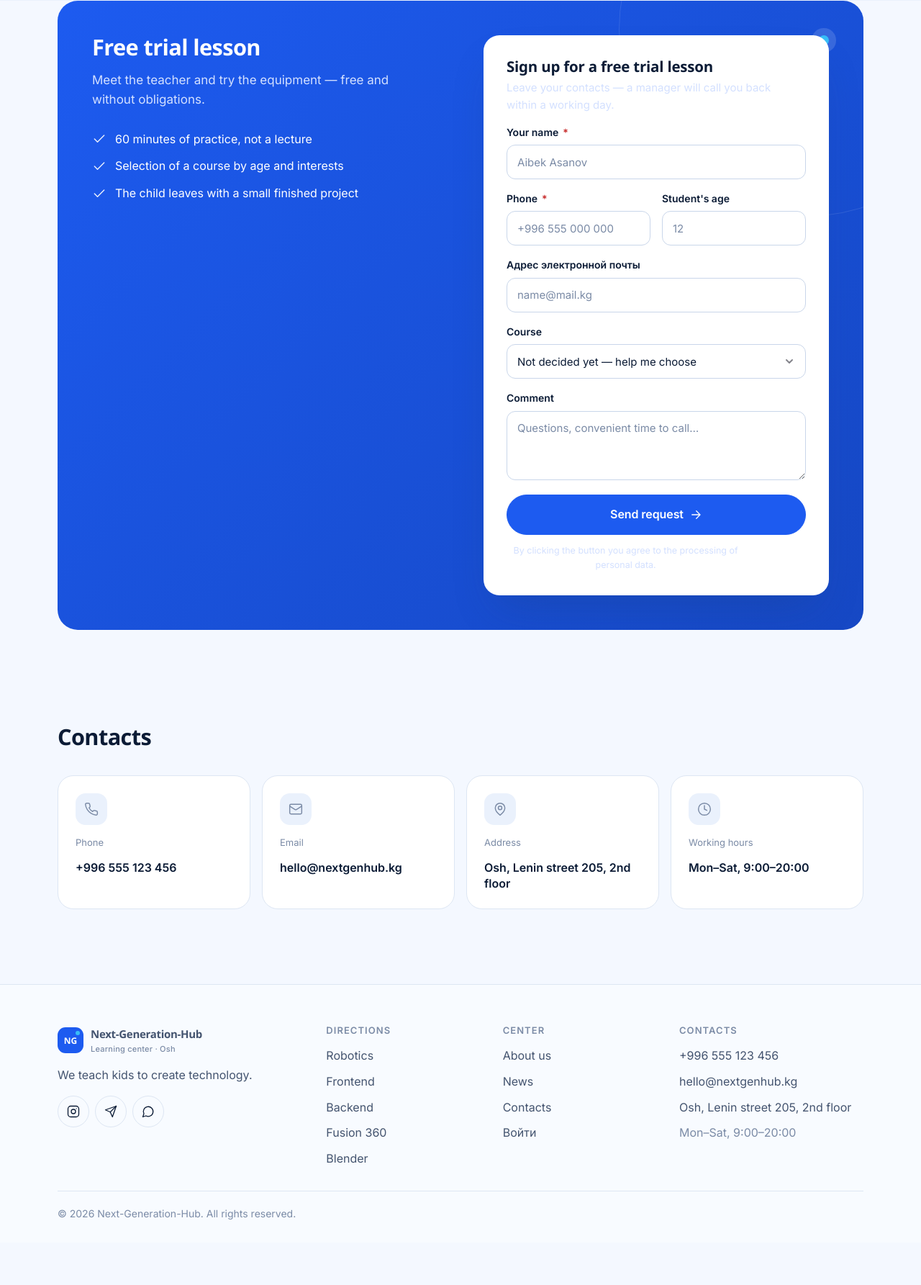
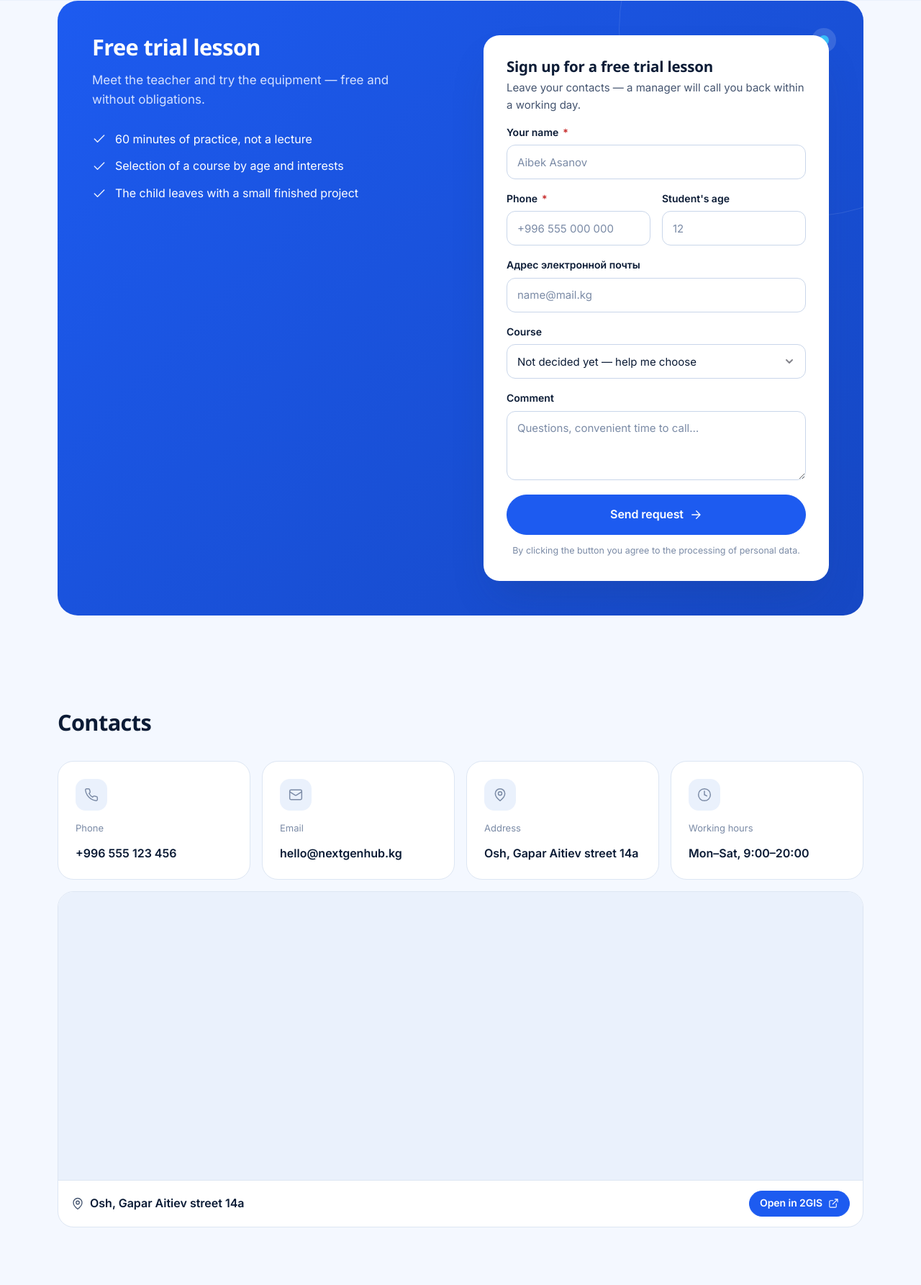
Before and after one commit to adylbekholmatov/next-generation-hub, a Django app: page / in a window 1280 px wide. Shown: the part 1795-3580 px from the top of the page at 72% size. Before the commit the page ends 3489 px from the top, so only its background shows below. Run offline with Django 5.2, Linux system fonts and the light colour scheme; data that the repository does not hold is empty; some libraries are stand-ins or nearby versions; some web fonts are replaced.

Commit message:
Real location on the map: Osh, Gapar Aitiev st. 14a
- Address from the center's 2GIS card; address and "Open in 2GIS" link to it
- Embedded map (Google Maps by coordinates) on Contacts and the home page
- SITE_MAP_URL / SITE_MAP_LAT / SITE_MAP_LON settings
- Fix pale subtitle inside the enrollment form on the blue CTA block

Co-Authored-By: Claude Opus 5.5 <noreply@anthropic.com>

```diff
--- a/config/settings.py
+++ b/config/settings.py
@@ -274,7 +274,10 @@ SITE_HOURS = env("SITE_HOURS", "")
 SITE_INSTAGRAM = env("SITE_INSTAGRAM", "https://instagram.com/nextgenhub.kg")
 SITE_TELEGRAM = env("SITE_TELEGRAM", "https://t.me/nextgenhub_kg")
 SITE_WHATSAPP = env("SITE_WHATSAPP", "https://wa.me/996555123456")
-SITE_MAP_URL = env("SITE_MAP_URL", "https://2gis.kg/osh")
+SITE_MAP_URL = env("SITE_MAP_URL", "https://go.2gis.com/fdRkC")  # карточка центра в 2ГИС
+# Точка на встроенной карте (Ош, ул. Гапара Айтиева, 14а).
+SITE_MAP_LAT = env("SITE_MAP_LAT", "40.524921")
+SITE_MAP_LON = env("SITE_MAP_LON", "72.772097")
 
 # --- Сообщения --------------------------------------------------------------
 from django.contrib.messages import constants as message_constants  # noqa: E402
--- a/core/context_processors.py
+++ b/core/context_processors.py
@@ -1,4 +1,5 @@
 from django.conf import settings
+from django.utils.translation import get_language
 from django.utils.translation import gettext as _
 
 
@@ -9,12 +10,17 @@ def site(request):
             "phone": settings.SITE_PHONE,
             "phone_href": "tel:" + "".join(ch for ch in settings.SITE_PHONE if ch.isdigit() or ch == "+"),
             "email": settings.SITE_EMAIL,
-            "address": settings.SITE_ADDRESS or _("Osh, Lenin street 205, 2nd floor"),
+            "address": settings.SITE_ADDRESS or _("Osh, Gapar Aitiev street 14a"),
             "hours": settings.SITE_HOURS or _("Mon–Sat, 9:00–20:00"),
             "instagram": settings.SITE_INSTAGRAM,
             "telegram": settings.SITE_TELEGRAM,
             "whatsapp": settings.SITE_WHATSAPP,
             "map_url": settings.SITE_MAP_URL,
+            # Google Maps не знает кыргызский интерфейс — для ky показываем русский.
+            "map_embed": (
+                f"https://maps.google.com/maps?q={settings.SITE_MAP_LAT},{settings.SITE_MAP_LON}"
+                f"&z=17&hl={'en' if get_language() == 'en' else 'ru'}&output=embed"
+            ),
         },
         "MAX_VIDEO_UPLOAD_MB": settings.MAX_VIDEO_UPLOAD_MB,
         "SHOW_DEMO_ACCOUNTS": settings.SHOW_DEMO_ACCOUNTS,
--- a/static/css/main.css
+++ b/static/css/main.css
@@ -460,6 +460,8 @@ a.chip:hover { border-color: var(--text); color: var(--text); }
 .cta-points li { display: flex; gap: 12px; align-items: center; color: var(--ink-text); }
 .cta-points li .icon { color: var(--ink-text); opacity: .9; }
 .cta .form-card { position: relative; z-index: 1; }
+.cta .form-card p { max-width: none; font-size: 15px; color: var(--text-2); }
+.cta .form-card p.faint { font-size: 12.5px; color: var(--text-3); }
 
 .form-card { background: var(--surface); color: var(--text); border-radius: var(--radius-lg); padding: clamp(20px, 3vw, 32px); box-shadow: var(--shadow-lg); }
 
@@ -473,6 +475,13 @@ a.contact-item:hover { border-color: var(--text); transform: translateY(-2px); }
 .contact-item .ic { width: 44px; height: 44px; border-radius: 14px; display: grid; place-items: center; background: var(--bg-soft); }
 .contact-item span { color: var(--text-3); font-size: 13px; }
 .contact-item b { font-weight: 600; font-size: 16px; line-height: 1.35; word-break: break-word; }
+
+/* Карта */
+.map-card { margin-top: 16px; border: 1px solid var(--line); border-radius: var(--radius-lg); overflow: hidden; background: var(--surface); }
+.map-card iframe { display: block; width: 100%; height: clamp(260px, 36vw, 400px); border: 0; background: var(--bg-soft); }
+.map-bar { display: flex; align-items: center; justify-content: space-between; gap: 12px; flex-wrap: wrap; padding: 14px 18px; border-top: 1px solid var(--line); }
+.map-address { display: inline-flex; align-items: center; gap: 8px; color: var(--text-2); }
+.map-address b { color: var(--text); font-weight: 600; }
 
 /* Страницы */
 .page-hero { padding: clamp(28px, 4vw, 56px) 0 clamp(20px, 3vw, 32px); border-bottom: 1px solid var(--line); }
--- a/templates/core/contacts.html
+++ b/templates/core/contacts.html
@@ -22,6 +22,7 @@
       <a class="btn" href="{{ SITE.whatsapp }}" target="_blank" rel="noopener">{% icon "whatsapp" 18 %} WhatsApp</a>
       <a class="btn" href="{{ SITE.instagram }}" target="_blank" rel="noopener">{% icon "instagram" 18 %} Instagram</a>
     </div>
+    {% include "partials/map.html" %}
   </div>
 </section>
 <section class="section" style="padding-top:0" id="enroll">
--- a/templates/core/home.html
+++ b/templates/core/home.html
@@ -138,6 +138,7 @@
       <a class="contact-item" href="{{ SITE.map_url }}" target="_blank" rel="noopener"><span class="ic">{% icon "map-pin" 20 %}</span><span>{% trans "Address" %}</span><b>{{ SITE.address }}</b></a>
       <div class="contact-item"><span class="ic">{% icon "clock" 20 %}</span><span>{% trans "Working hours" %}</span><b>{{ SITE.hours }}</b></div>
     </div>
+    {% include "partials/map.html" %}
   </div>
 </section>
 {% endblock %}
--- /dev/null
+++ b/templates/partials/map.html
@@ -0,0 +1,7 @@
+{% load i18n core_tags %}<div class="map-card">
+  <iframe src="{{ SITE.map_embed }}" title="{% trans 'Learning center on the map' %}" loading="lazy" referrerpolicy="no-referrer-when-downgrade" allowfullscreen></iframe>
+  <div class="map-bar">
+    <span class="map-address">{% icon "map-pin" 18 %} <b>{{ SITE.address }}</b></span>
+    <a class="btn btn-primary btn-sm" href="{{ SITE.map_url }}" target="_blank" rel="noopener">{% trans "Open in 2GIS" %} {% icon "external" 15 %}</a>
+  </div>
+</div>
```
Also changed, not shown: locale/en/LC_MESSAGES/django.po, locale/ky/LC_MESSAGES/django.po, locale/ru/LC_MESSAGES/django.po, 4 other files.
